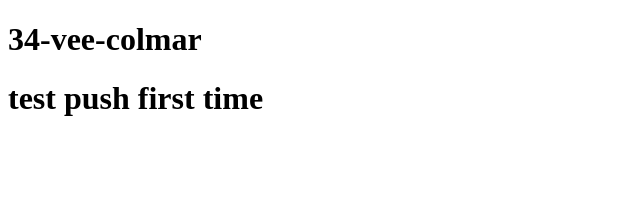
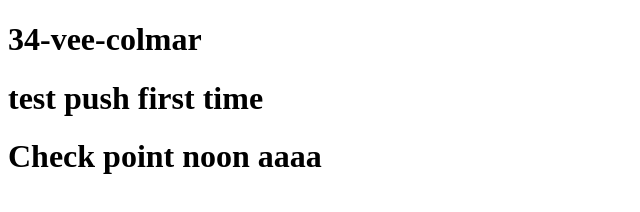
Before and after one commit to vorapons/34-vee-colmar, a plain HTML site: page index.html in a window 1280 px wide. Shown: the whole page, without its empty margins (0-640 px from the left). Drawn offline with Linux system fonts and the light colour scheme.

Commit message:
noon check point

```diff
--- a/index.html
+++ b/index.html
@@ -8,5 +8,6 @@
 <body>
     <h1>34-vee-colmar</h1>
     <h1>test push first time</h1>
+    <H1>Check point noon aaaa</H1>
 </body>
 </html>
```
